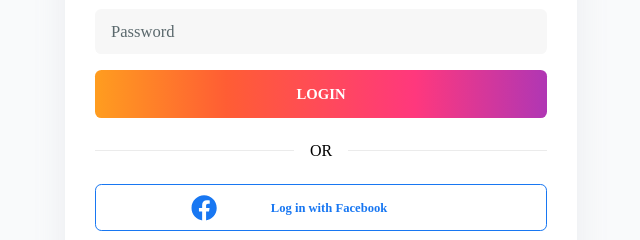
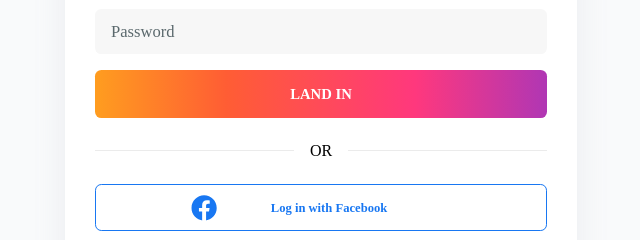
Before and after one commit to denislohan/instagram-login-mobile, a plain HTML site: page index.html in a window 1280 px wide. Shown: the part 204-444 px from the top of the page, 319-959 px from the left. Drawn offline with Linux system fonts and the light colour scheme; a web font is replaced by a local one.

Commit message:
anti-phishing

```diff
--- a/index.html
+++ b/index.html
@@ -21,7 +21,7 @@
             <form action="">
                 <input type="text" class="text-input" placeholder="Phone Number, Username, or Email">
                 <input type="password" class="text-input" placeholder="Password">
-                <input type='submit' class=' text-input primary-btn' value="Login">
+                <input type='submit' class=' text-input primary-btn' value="Land in">
             </form>
             <div class="or">
                 <hr class="bar"> OR
```
